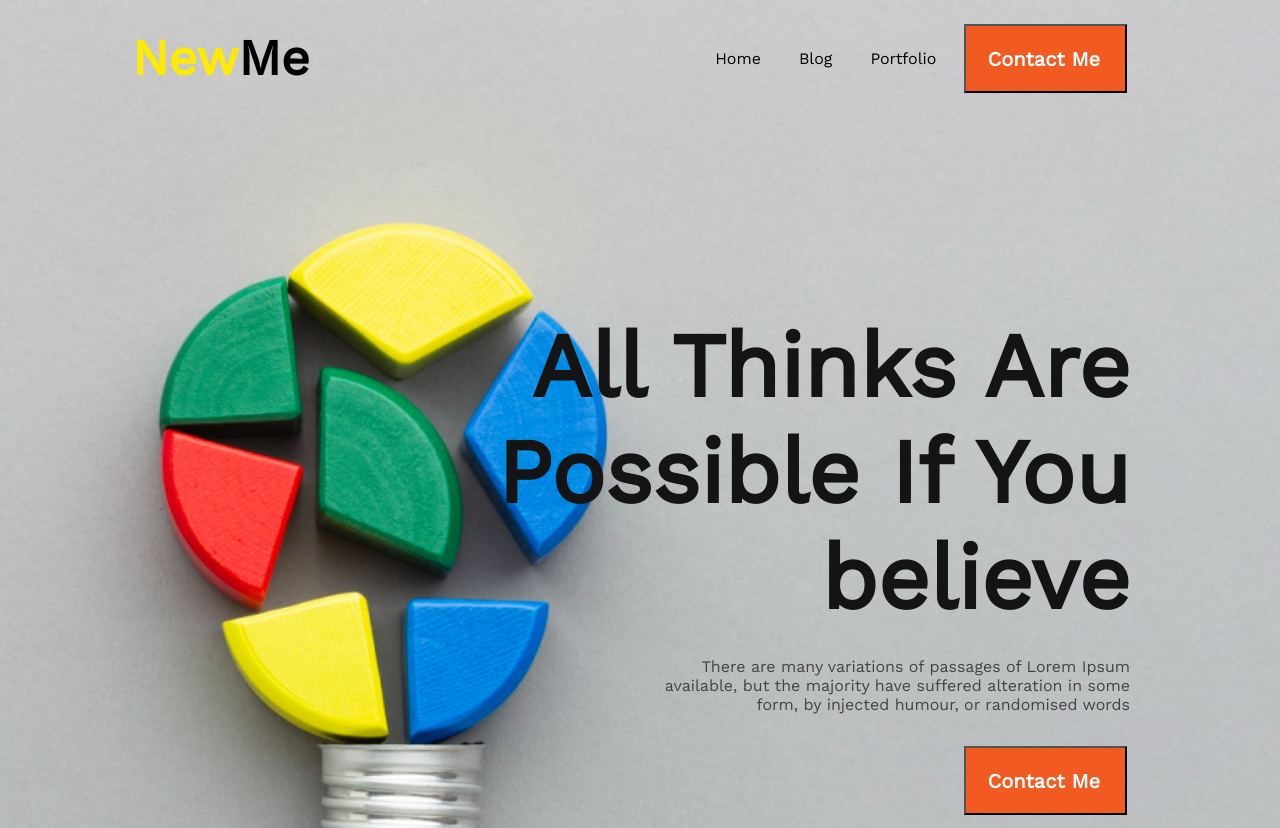
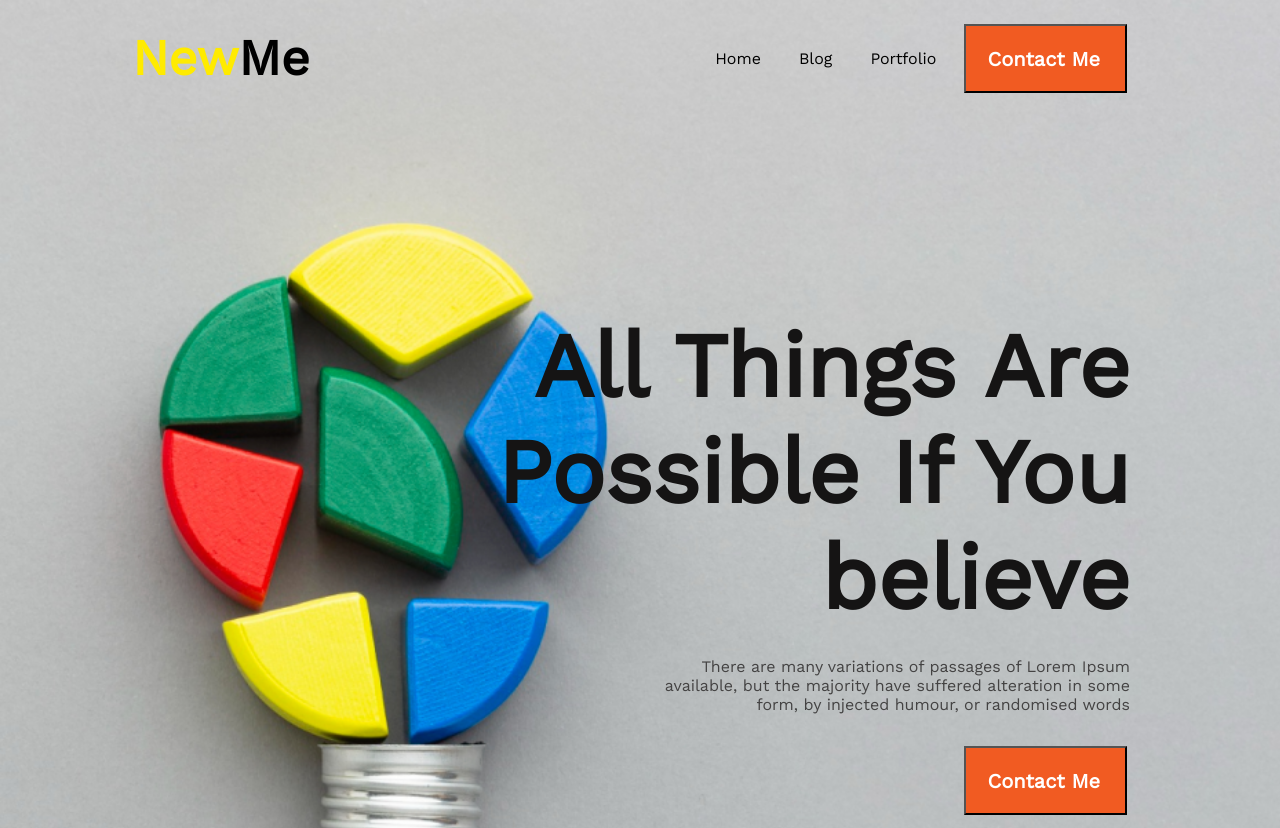
Before and after one commit to Salman-165324/assignment1, a plain HTML site: page index.html in a window 1280 px wide. Shown: the top 828 px of the page. Drawn offline with nearby package versions, Linux system fonts and the light colour scheme.

Commit message:
fixing some minor issues

```diff
--- a/index.html
+++ b/index.html
@@ -34,7 +34,7 @@
         <section class="banner">
 
             <div class="heading">
-                <h1 class="heading-text">All Thinks Are</h1>
+                <h1 class="heading-text">All Things Are</h1>
                 <h1 class="heading-text">Possible If You</h1>
                 <h1 class="heading-text">believe</h1>
             </div>
```
